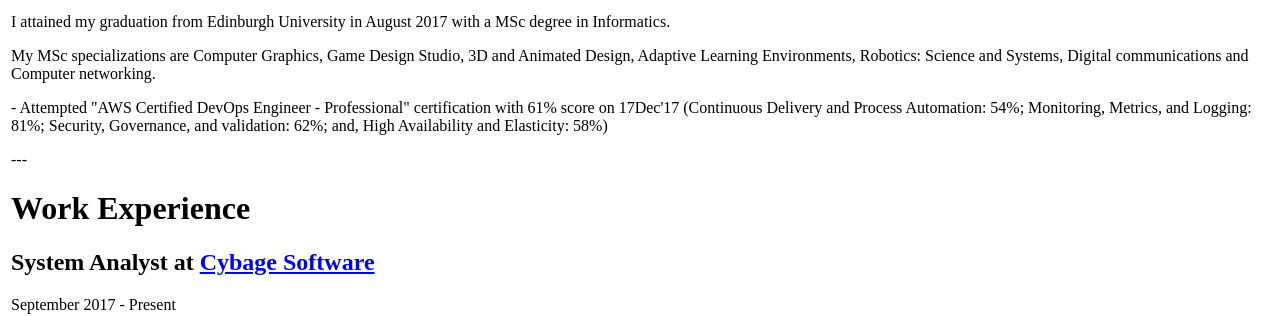
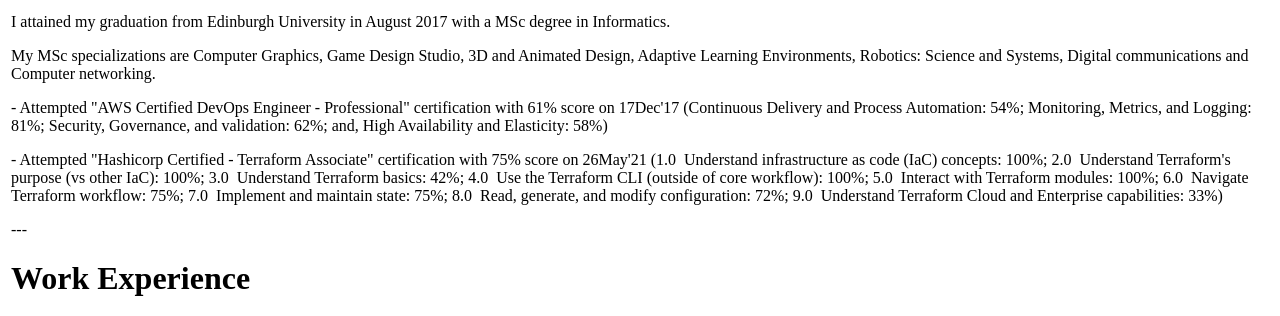
Before and after one commit to prakashbayas/prakashbayas.github.io, a plain HTML site: page index.html in a window 1280 px wide. Shown: the part 665-981 px from the top of the page. Drawn offline with Linux system fonts and the light colour scheme.

Commit message:
[pb-011] content revision

```diff
--- a/index.html
+++ b/index.html
@@ -22,6 +22,7 @@
 <p>I attained my graduation from Edinburgh University in August 2017 with a MSc degree in Informatics.</p>
 <p>My MSc specializations are Computer Graphics, Game Design Studio, 3D and Animated Design, Adaptive Learning Environments, Robotics: Science and Systems, Digital communications and Computer networking.</p>
 <p>- Attempted "AWS Certified DevOps Engineer - Professional" certification with 61% score on 17Dec'17 (Continuous Delivery and Process Automation: 54%; Monitoring, Metrics, and Logging: 81%; Security, Governance, and validation: 62%; and, High Availability and Elasticity: 58%)</p>
+<p>- Attempted "Hashicorp Certified - Terraform Associate" certification with 75% score on 26May'21 (1.0  Understand infrastructure as code (IaC) concepts: 100%; 2.0  Understand Terraform's purpose (vs other IaC): 100%; 3.0  Understand Terraform basics: 42%; 4.0  Use the Terraform CLI (outside of core workflow): 100%; 5.0  Interact with Terraform modules: 100%; 6.0  Navigate Terraform workflow: 75%; 7.0  Implement and maintain state: 75%; 8.0  Read, generate, and modify configuration: 72%; 9.0  Understand Terraform Cloud and Enterprise capabilities: 33%)</p>
 <p>---&nbsp;</p>
 </div>
 <div>
@@ -29,7 +30,7 @@
 </div>
 <div>
 <article>
-<h2>System Analyst at <a href="https://www.cybage.com">Cybage Software</a></h2>
+<h2>DevOps Coordinator at <a href="https://www.cybage.com">Cybage Software</a></h2>
 <p>September 2017 - Present</p>
 <p><a href="https://www.cybage.com/digital-solutions/transformation-services/devops">DevOps - ALM CoE</a></p>
 <p><a href="https://www.cybage.com/digital-solutions/decisionmines">DevOps - DecisionMines</a></p>
@@ -114,7 +115,7 @@
 <h1>Social me!</h1>
 </div>
 <div>
-<article><a href="https://www.flickr.com/people/132283555@N04/" target="_blank" rel="noopener">flickr</a> <a href="http://snapchat.com/add/prakashbayas" target="_blank" rel="noopener">snapchat</a> <a href="https://www.linkedin.com/in/prakash-bayas-84803198/" target="_blank" rel="noopener">linkedin</a> <a href="https://www.youtube.com/channel/UCFHE6IRzKWKlo6e9aYtQH8Q?view_as=subscriber" target="_blank" rel="noopener">youtube</a> <a href="https://plus.google.com/u/0/116176022892065269101" target="_blank" rel="noopener">googleplus</a> <a href="https://www.facebook.com/prakashbayas" target="_blank" rel="noopener">facebook</a> <a href="https://twitter.com/prakashbayas" target="_blank" rel="noopener">twitter</a> <a href="skype:live:.cid.cbcae77d5516ea2d?userinfo" target="_blank" rel="noopener">skype</a> <a href="https://www.instagram.com/prakashsinhabayas/?hl=en" target="_blank" rel="noopener">instagram</a> <a href="https://www.reddit.com/user/prakashbayas" target="_blank" rel="noopener">reddit</a> <a href="https://www.tumblr.com/blog/prakashbayas" target="_blank" rel="noopener">tumblr</a> <a href="https://github.com/prakashsinhabayas" target="_blank" rel="noopener">githubprakashsinhabayas</a> <a href="https://github.com/pubaayaam" target="_blank" rel="noopener">githubpubaayaam</a>
+<article><a href="https://www.flickr.com/people/132283555@N04/" target="_blank" rel="noopener">flickr</a> <a href="http://snapchat.com/add/prakashbayas" target="_blank" rel="noopener">snapchat</a> <a href="https://www.linkedin.com/in/prakashsinha-bayas-84803198/" target="_blank" rel="noopener">linkedin</a> <a href="https://www.youtube.com/channel/UCFHE6IRzKWKlo6e9aYtQH8Q?view_as=subscriber" target="_blank" rel="noopener">youtube</a> <a href="https://plus.google.com/u/0/116176022892065269101" target="_blank" rel="noopener">googleplus</a> <a href="https://www.facebook.com/prakashbayas" target="_blank" rel="noopener">facebook</a> <a href="https://twitter.com/prakashbayas" target="_blank" rel="noopener">twitter</a> <a href="skype:live:.cid.cbcae77d5516ea2d?userinfo" target="_blank" rel="noopener">skype</a> <a href="https://www.instagram.com/l8del8/?hl=en" target="_blank" rel="noopener">instagram</a> <a href="https://www.reddit.com/user/prakashbayas" target="_blank" rel="noopener">reddit</a> <a href="https://www.tumblr.com/blog/prakashsinhabayas" target="_blank" rel="noopener">tumblr</a> <a href="https://github.com/prakashsinhabayas" target="_blank" rel="noopener">githubprakashsinhabayas</a> <a href="https://github.com/pubaayaam" target="_blank" rel="noopener">githubpubaayaam</a> <a href="https://discordapp.com/users/843427117138968647/" target="_blank" rel="noopener">discord</a>
                   <!--<a href="#">pinterest</a>
 			<a href="#">android</a>
 			<a href="#">dribble</a>
```
